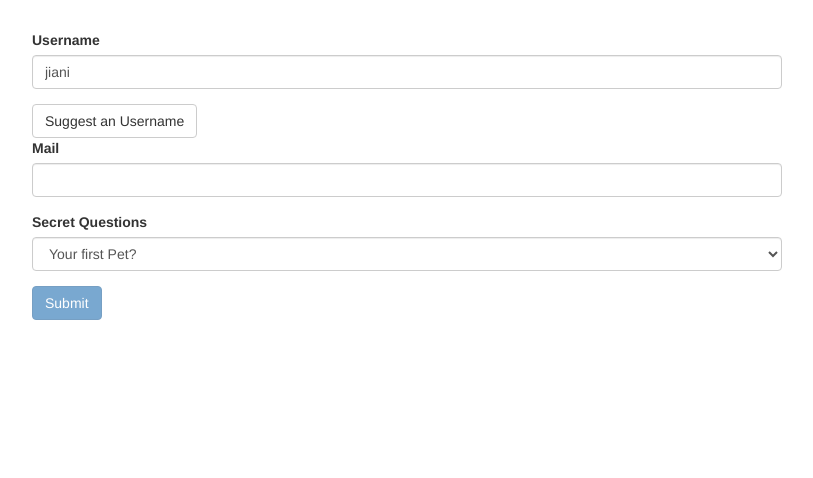
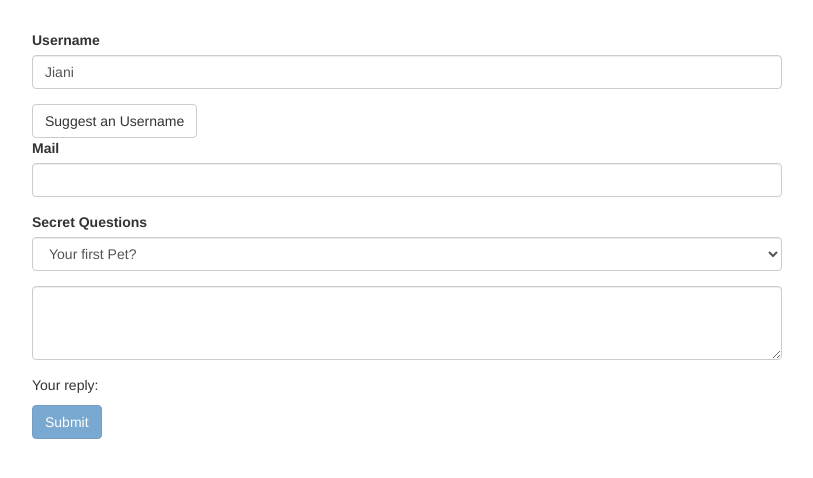
Before and after one commit to liujiani505/angular-practices, an Angular app in the folder forms-td/: page / in a window 1280 px wide. Shown: the top 478 px of the page, without its empty margins (233-1046 px from the left). Built offline with nearby package versions, Linux system fonts and the light colour scheme.

Commit message:
ngmodel two way binding

```diff
--- a/forms-td/src/app/app.component.html
+++ b/forms-td/src/app/app.component.html
@@ -21,6 +21,10 @@
             <option value="teacher">Your first teacher?</option>
           </select>
         </div>
+        <div class="form-group">
+          <textarea class="form-control" name="questionAnswer" rows="3" [(ngModel)]="answer"></textarea>
+        </div>
+        <p>Your reply: {{ answer}}</p>
         <button class="btn btn-primary" type="submit" [disabled]="!f.valid">Submit</button>
       </form>
     </div>
--- a/forms-td/src/app/app.component.ts
+++ b/forms-td/src/app/app.component.ts
@@ -9,7 +9,8 @@
 export class AppComponent {
   @ViewChild('f') signupForm: NgForm;
   defaultQuestion = 'pet';
-  defaultUsername = 'jiani';
+  defaultUsername = 'Jiani';
+  answer = '';
 
   suggestUserName() {
     const suggestedName = 'Superuser';
```
